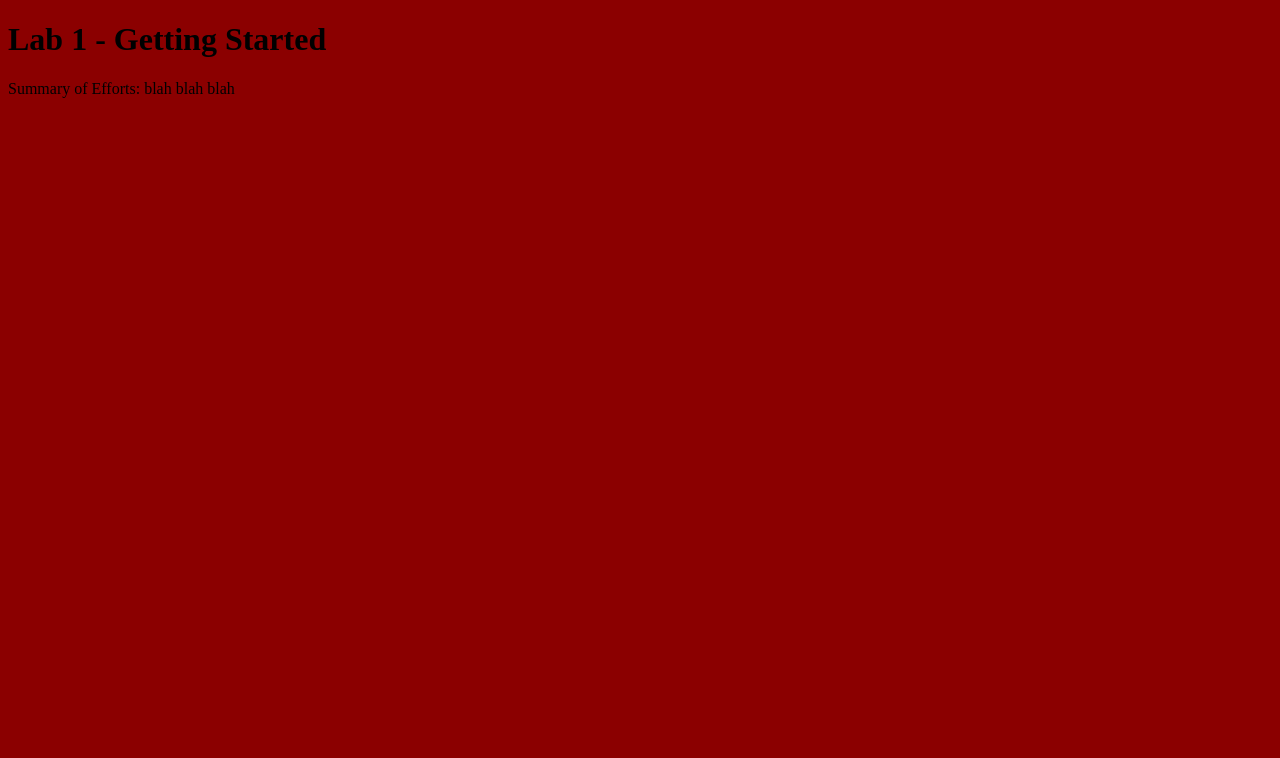
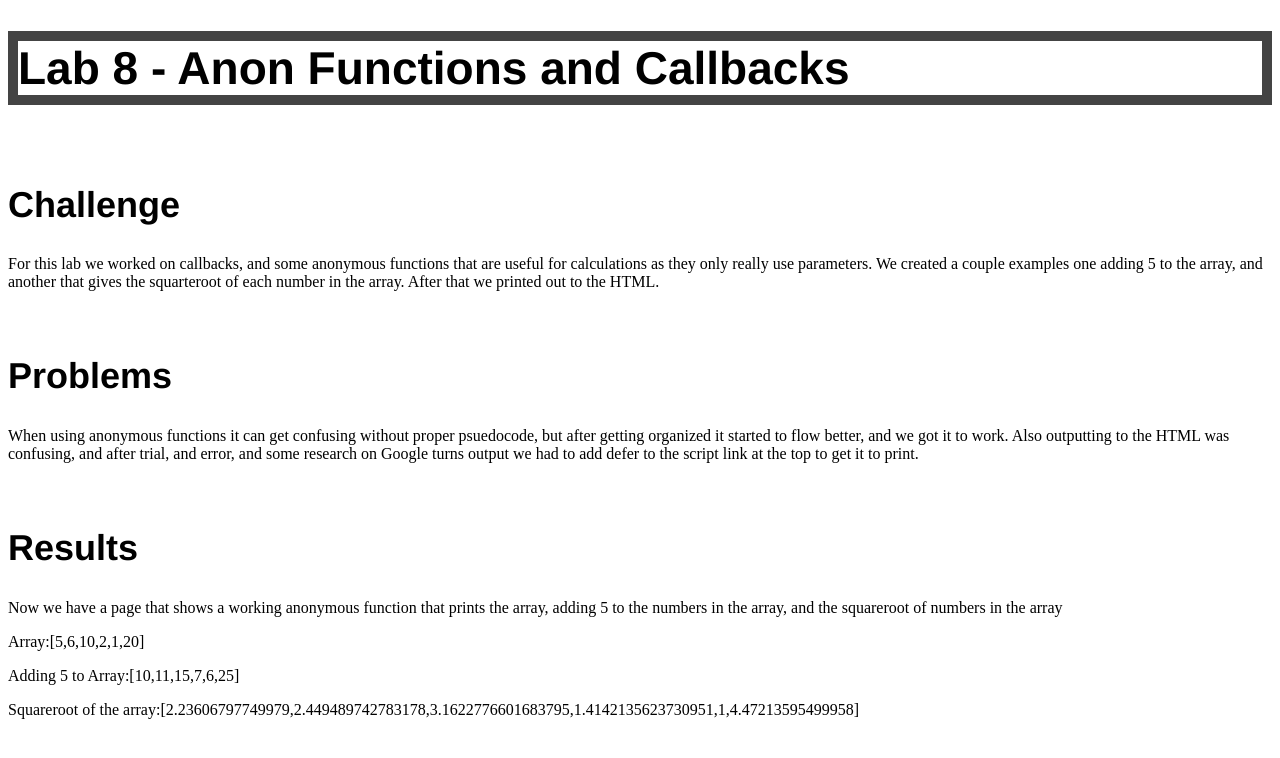
Before and after one commit to JoshRod-GD/cst252, a plain HTML site: page lab8/index.html in a window 1280 px wide. Drawn offline with Linux system fonts and the light colour scheme.

Commit message:
changes to lab 8

```diff
--- a/lab8/css/lab.css
+++ b/lab8/css/lab.css
@@ -0,0 +1,11 @@
+h1 {
+    width 500px;
+    border: solid 10px #444444;
+    font-family: Gotham, "Helvetica Neue", Helvetica, Arial, "sans-serif";
+    font-size: 46px;
+  ;}
+  h2 {
+      width 500px;
+      font-family: Gotham, "Helvetica Neue", Helvetica, Arial, "sans-serif";
+      font-size: 36px;
+    ;}
--- a/lab8/index.html
+++ b/lab8/index.html
@@ -1,13 +1,31 @@
 <!DOCTYPE html>
 <html>
 <head>
-	<title>Lab 1 - Getting Started</title>
-	<link rel="stylesheet" type="text/css" href="../css/site.css">
+	<title>Lab 8 - Anon Functions and Callbacks</title>
 	<link rel="stylesheet" type="text/css" href="css/lab.css">
+	<script src="js/lab.js" defer></script>
 </head>
 <body>
-		<h1> Lab 1 - Getting Started</h1>
-		 <p>Summary of Efforts: blah blah blah</p>
+
+	<h1> Lab 8 - Anon Functions and Callbacks</h1>
+<br>
+		<h2> Challenge</h2>
+			<p>For this lab we worked on callbacks, and some anonymous functions that are useful for calculations as they only really use parameters.
+			We created a couple examples one adding 5 to the array, and another that gives the squarteroot of each number in the array.
+		After that we printed out to the HTML. </p>
+<br>
+		<h2> Problems</h2>
+			<p>When using anonymous functions it can get confusing without proper psuedocode, but after getting organized it started to flow better,
+			and we got it to work. Also outputting to the HTML was confusing, and after trial, and error, and some research on Google turns output
+		we had to add defer to the script link at the top to get it to print.</p>
+<br>
+		<h2> Results</h2>
+			<p>Now we have a page that shows a working anonymous function that prints the array, adding 5 to the numbers in the array,
+				 and the squareroot of numbers in the array</p>
+
+
+<div id= "output">
+</div>
 
 </body>
 </html>
--- a/lab8/js/lab.js
+++ b/lab8/js/lab.js
@@ -0,0 +1,36 @@
+//@author Joshua Rodriguez
+//@Date 9/27/2021
+
+var outputEl = document.getElementById("output");
+
+//array
+a = [5,6,10,2,1,20];
+console.log("Array", a)
+// array into html
+var newEl = document.createElement("p");
+newEl.innerHTML = "Array:" + JSON.stringify(a);
+outputEl.appendChild(newEl);
+//add 5 function
+function add5(n) {
+  return(n + 5);
+}
+//calling the function adding 5 to each # in the array with .map
+a.map(add5)
+
+var result = a.map(add5);
+//for the console
+console.log("Adding 5 to Array", result)
+//output to html
+var newEl = document.createElement("p");
+newEl.innerHTML = "Adding 5 to Array:" + JSON.stringify(result);
+outputEl.appendChild(newEl);
+//a new result for squareroot of each # in array
+var result = a.map(function(n){
+  return n ** 0.5;
+})
+//for the console
+console.log("Squareroot of the array", result);
+//output to html
+var newEl = document.createElement("p");
+newEl.innerHTML = "Squareroot of the array:" + JSON.stringify(result);
+outputEl.appendChild(newEl);
```
